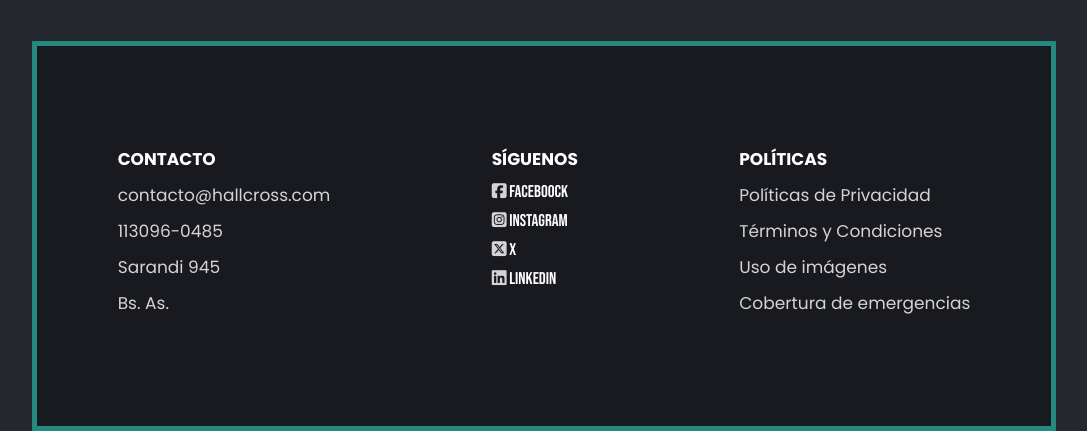
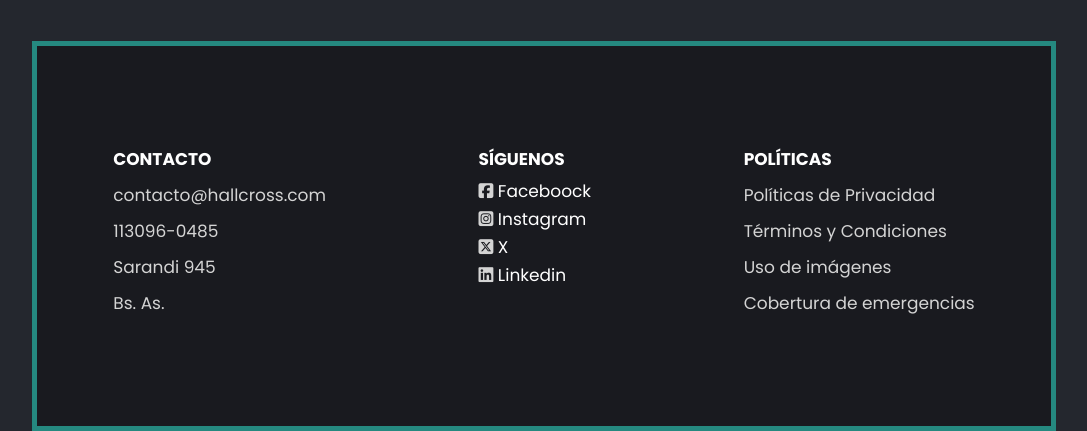
Before and after one commit to Vanncuper/Proyecto_Backend_CAC, a Flask app: template templates/contacto.html in a window 1280 px wide. Shown: the part 1570-2001 px from the top of the page, without its empty margins (96-1183 px from the left). Run offline with Flask 3, Linux system fonts and the light colour scheme; the template is opened without the code that fills it, so the values that code supplies are empty; some libraries are stand-ins or nearby versions.

Commit message:
Update stylecontacto.css

```diff
--- a/static/css/stylecontacto.css
+++ b/static/css/stylecontacto.css
@@ -230,10 +230,9 @@ p {
 }
 
 .foti {
-    font-family: 'Bebas Neue', sans-serif;
+    font-family: 'Poppins', sans-serif;
     text-decoration: none;
     color: #ffffff;
-    font-size: 17px;
 }
 
 .foti:hover {
```
